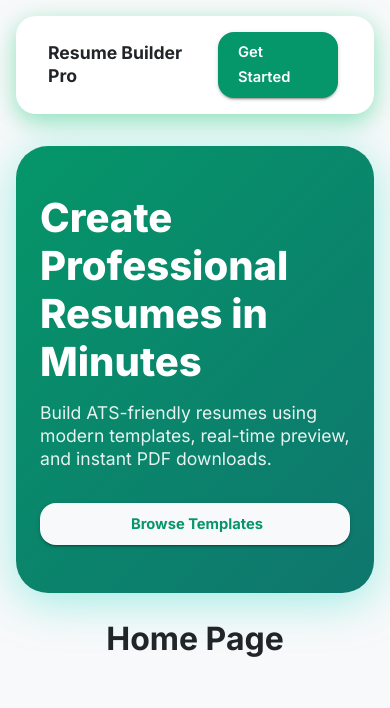
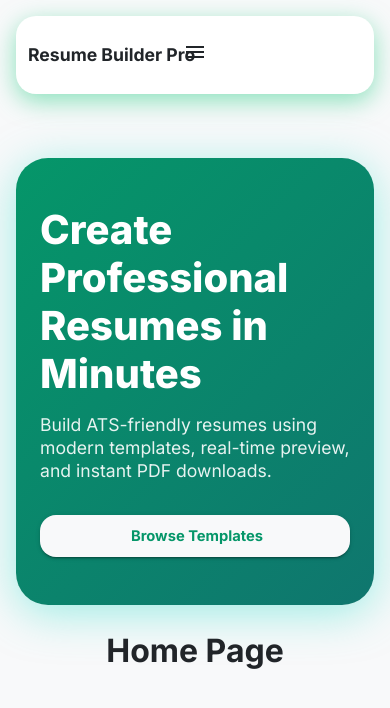
Before and after one commit to davidTeja/resume-builder-pro, a React (Vite) app: page / in a window 390 px wide. Shown: the top 708 px of the page. Built offline with nearby package versions, Linux system fonts and the light colour scheme.

Commit message:
Add drawer and menu icon and Make navbar responsive for mobile

```diff
--- a/src/components/common/Navbar.jsx
+++ b/src/components/common/Navbar.jsx
@@ -1,6 +1,15 @@
-import { Box, Button, Container, Typography } from "@mui/material";
+import {
+  Box,
+  Button,
+  Container,
+  IconButton,
+  Typography,
+  Drawer,
+} from "@mui/material";
+import MenuIcon from "@mui/icons-material/Menu";
 import { NavLink } from "react-router-dom";
 import { designTokens } from "../../styles/designTokens.js";
+import { useState } from "react";
 
 const navItems = [
   {
@@ -18,6 +27,7 @@ const navItems = [
 ];
 
 const Navbar = () => {
+  const [drawerOpen, setDrawerOpen] = useState(false);
   return (
     <Container
       maxWidth={false}
@@ -31,18 +41,18 @@ const Navbar = () => {
     >
       <Box
         sx={(theme) => ({
+          // keep relative so we can absolutely position the logo on small screens
+          position: "relative",
           display: "flex",
           alignItems: "center",
-          justifyContent: "space-between",
+          // center content on xs (so the menu icon appears centered), keep space-between on md+
+          justifyContent: { xs: "center", md: "space-between" },
 
           backgroundColor: theme.palette.background.paper,
 
-          px: 4,
+          px: { xs: 1.5, sm: 3, md: 4 },
           py: 2,
-
           borderRadius: "20px",
-
-
           boxShadow: designTokens.shadows.navbar2,
         })}
       >
@@ -56,6 +66,9 @@ const Navbar = () => {
             textDecoration: "none",
             color: theme.palette.text.primary,
             fontWeight: 700,
+            // take the logo out of normal flow on small screens so the nav (menu) can be centered
+            position: { xs: "absolute", md: "static" },
+            left: { xs: 12, md: "auto" },
           })}
         >
           Resume Builder Pro
@@ -94,19 +107,71 @@ const Navbar = () => {
           <Button
             variant="contained"
             component={NavLink}
-            to="/templates"
+            to="/build-resume"
             sx={{
+              display: { xs: "none", md: "inline-flex" }, // hide on mobile so the menu icon can be centered
               px: 2.5,
               py: 1,
               textTransform: "none",
               "&:hover": {
                 transition: "all 0.2s ease-in-out",
                 transform: "translateY(-2px)",
-              }
+              },
             }}
           >
             Get Started
           </Button>
+          <IconButton
+            onClick={() => setDrawerOpen(true)}
+            color="inherit"
+            aria-label="menu button"
+            sx={{ display: { xs: "block", md: "none" } }}
+          >
+            <MenuIcon />
+          </IconButton>
+        </Box>
+      </Box>
+
+      <Box
+        sx={{
+          display: { xs: "flex", md: "none" },
+        }}
+      >
+        <Box sx={{ p: 2 }}>
+          <Drawer
+            anchor="right"
+            open={drawerOpen}
+            onClose={() => setDrawerOpen(false)}
+            slotProps={{
+              paper: {
+                sx: {
+                  width: { xs: "75%", sm: 320 },
+                },
+              },
+            }}
+          >
+            <Box sx={{ p: 2 }}>
+              {navItems.map((item) => (
+                <Button
+                  variant="text"
+                  key={item.path}
+                  component={NavLink}
+                  to={item.path}
+                  sx={(theme) => ({
+                    display: "block",
+                    width: "100%",
+                    textAlign: "left",
+                    color: theme.palette.text.secondary,
+                    size: "large",
+                    fontWeight: 500,
+                    mb: 1,
+                  })}
+                >
+                  {item.label}
+                </Button>
+              ))}
+            </Box>
+          </Drawer>
         </Box>
       </Box>
     </Container>
```
